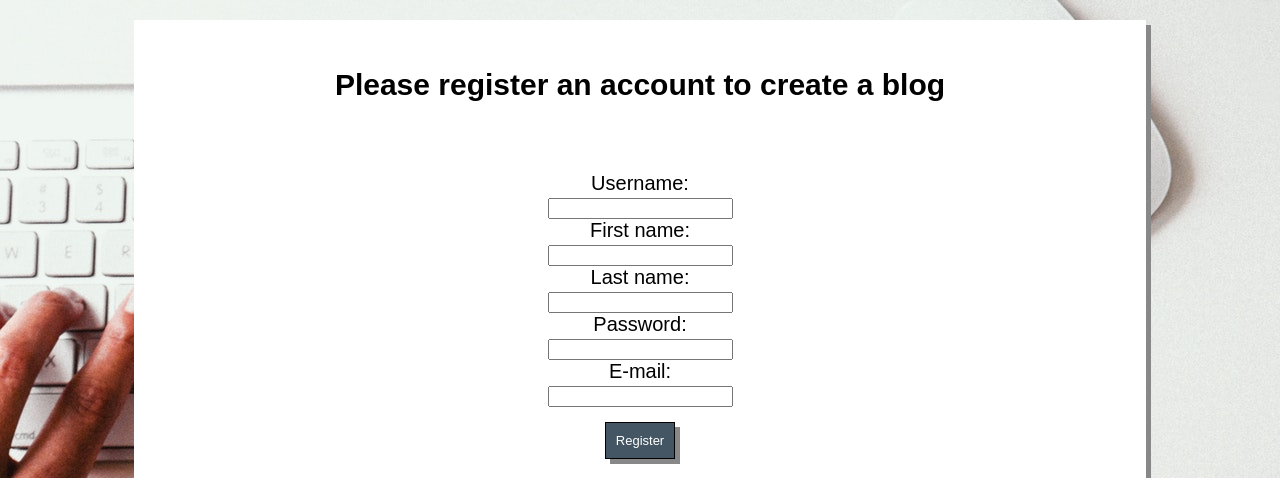
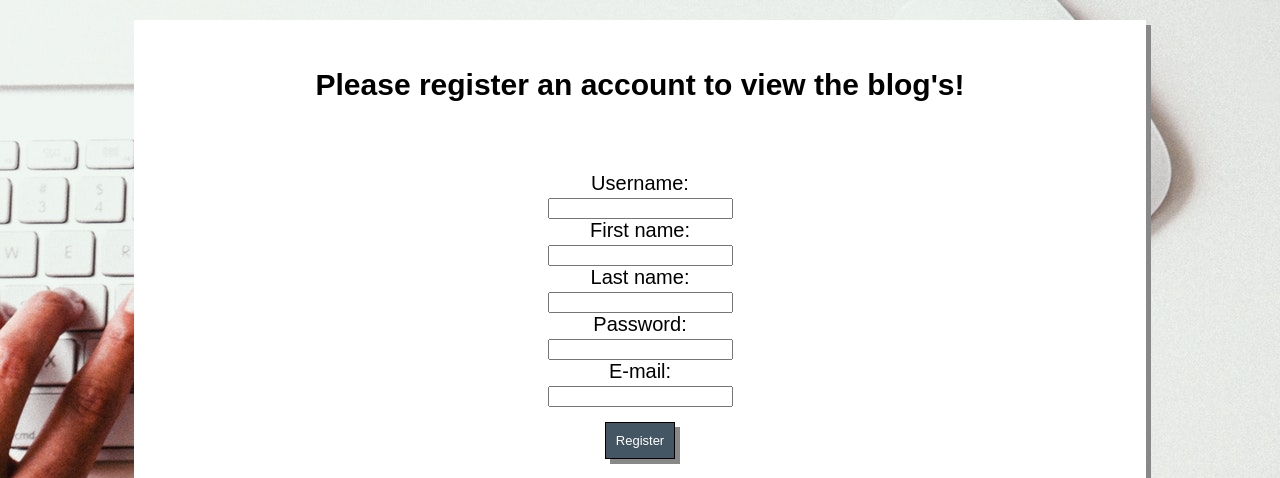
Before and after one commit to Szilveszter98/1K-project, a PHP site: page /views/signupForm.php in a window 1280 px wide. Shown: the top 478 px of the page. Run offline with PHP 8.4, Linux system fonts and the light colour scheme.

Commit message:
css update

```diff
--- a/views/loginForm.php
+++ b/views/loginForm.php
@@ -39,10 +39,8 @@ Password:<br>
 </b>
 
 
+</form>
 </center>
-
-
-</form>
 
 </div>
 
--- a/views/signupForm.php
+++ b/views/signupForm.php
@@ -10,7 +10,7 @@
 <body>
 <div class="container">
 <center>
-<h1 class="mainTextRegister"> Please register an account to create a blog </h1>
+<h1 class="mainTextRegister"> Please register an account to view the blog's!</h1>
 
 <form class="registerForms" method="POST" action="../includes/signup.php">
 Username:<br />
```
